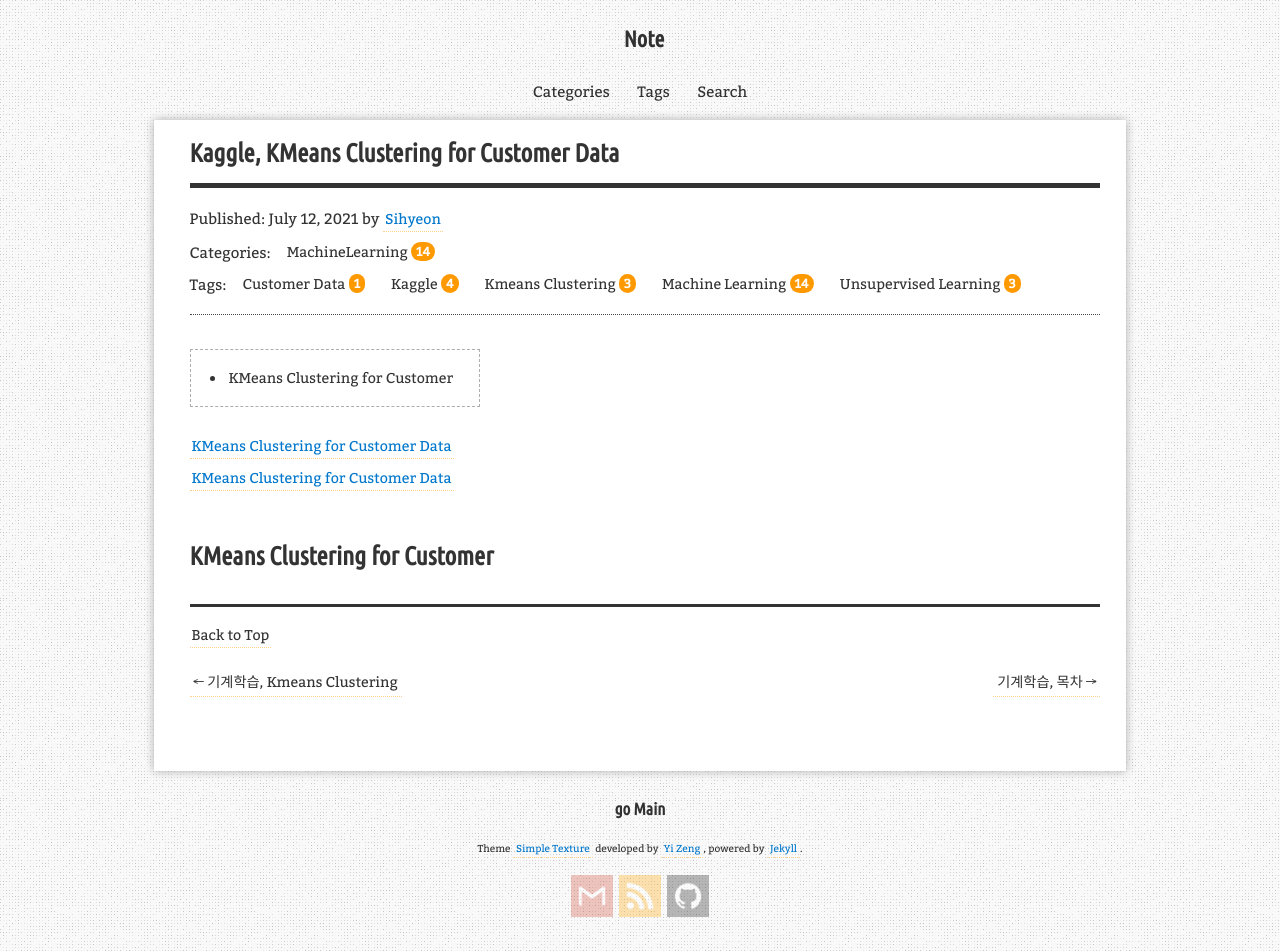
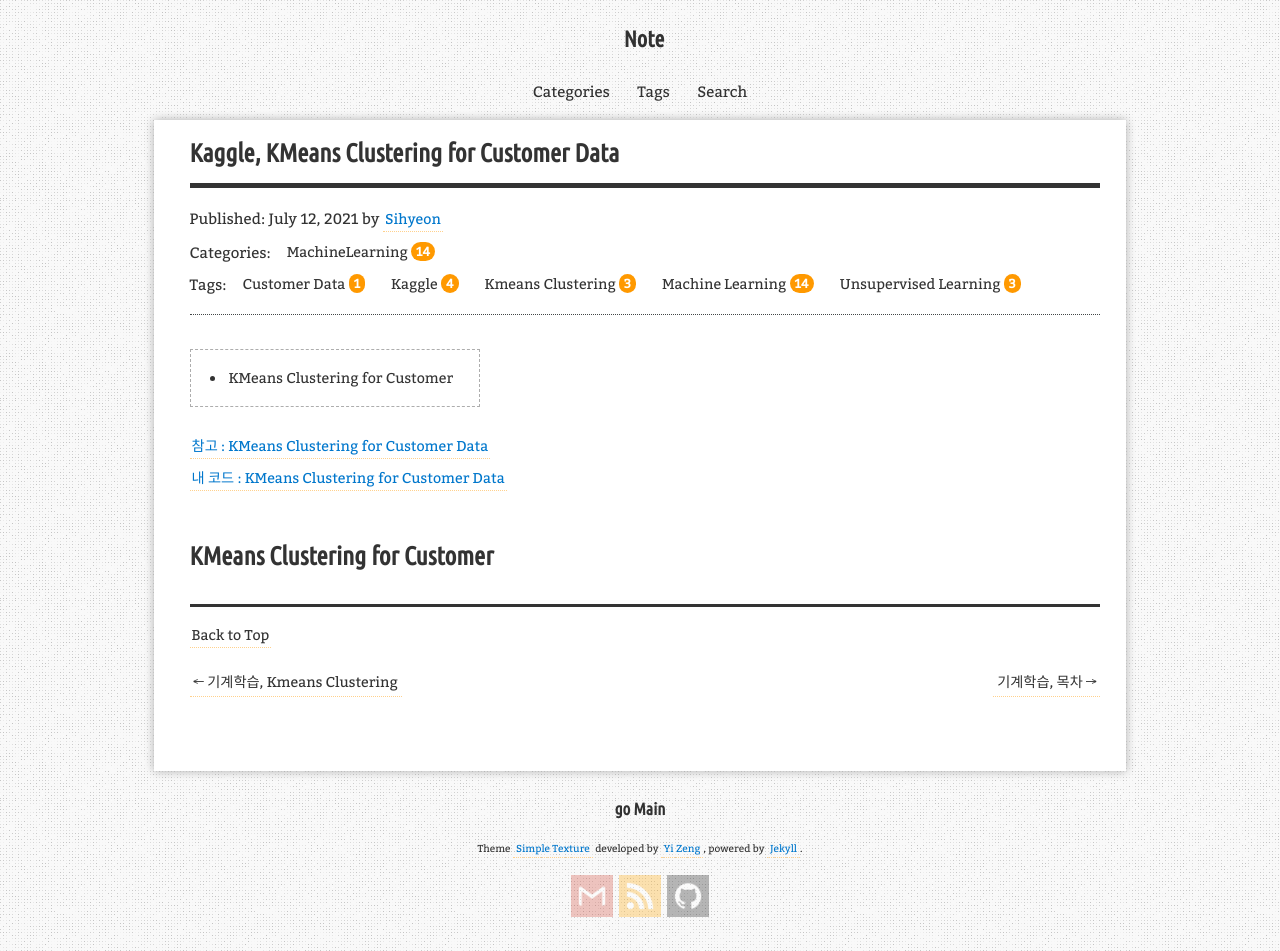
Before and after one commit to aristohyun/aristohyun.github.io, a Jekyll site: the page built from _posts/2021-07-12-Kaggle-Customer-Data.md, in a window 1280 px wide. Built offline with Jekyll 4.4.1, drawn with Linux system fonts in a browser that asks for light colours; comment, search, counter and statistics services are not loaded.

Commit message:
Update and rename 2021-07-12-Customer-Data.md to 2021-07-12-Kaggle-Customer-Data.md

```diff
--- a/_posts/2021-07-12-Customer-Data.md
+++ b/_posts/2021-07-12-Kaggle-Customer-Data.md
@@ -13,8 +13,8 @@ redirect_from:
 {:toc .toc}
 
 
-[KMeans Clustering for Customer Data](https://www.kaggle.com/heeraldedhia/kmeans-clustering-for-customer-data){:target="_ blank"}
-[KMeans Clustering for Customer Data](https://www.kaggle.com/s1hyeon/kmeans-clustering-for-customer-data/edit){:target="_ blank"}
+[참고 : KMeans Clustering for Customer Data](https://www.kaggle.com/heeraldedhia/kmeans-clustering-for-customer-data){:target="_ blank"}
+[내 코드 : KMeans Clustering for Customer Data](https://www.kaggle.com/s1hyeon/kmeans-clustering-for-customer-data/edit){:target="_ blank"}
 
 
 # KMeans Clustering for Customer
```
